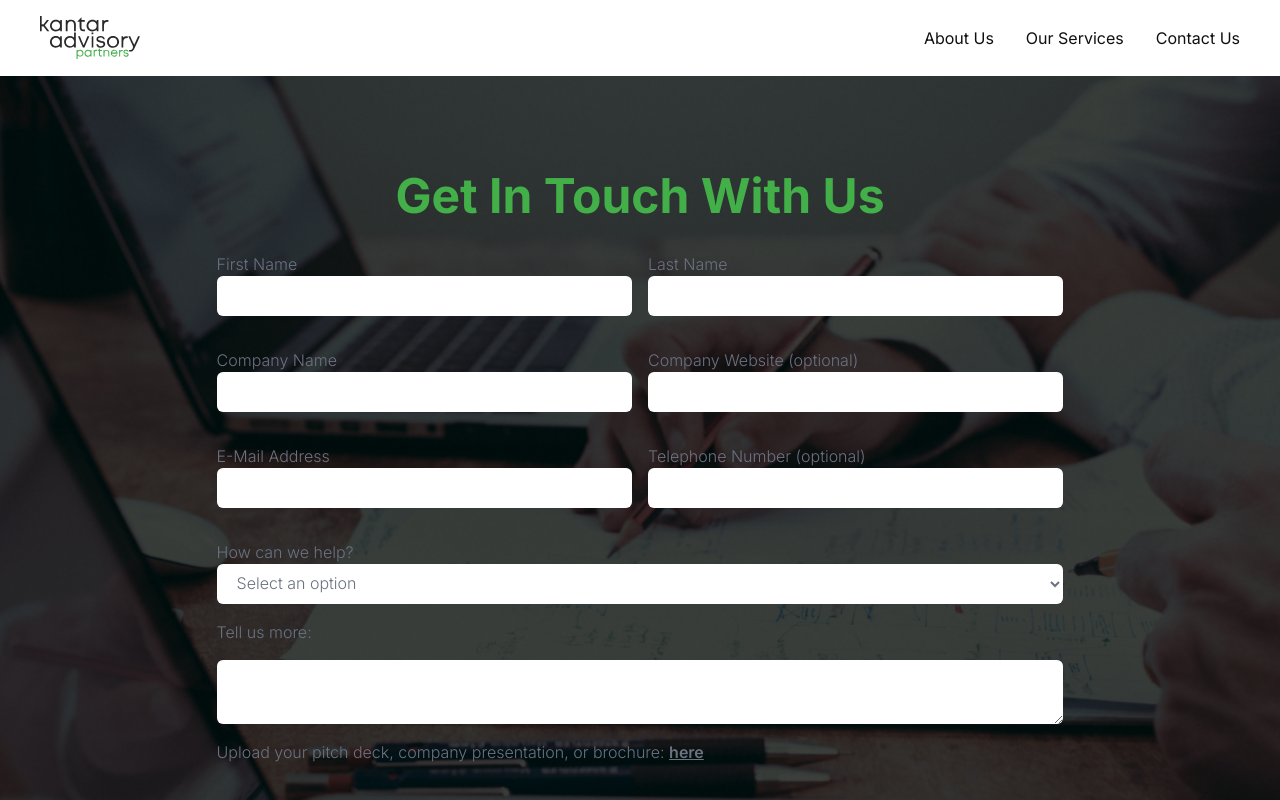
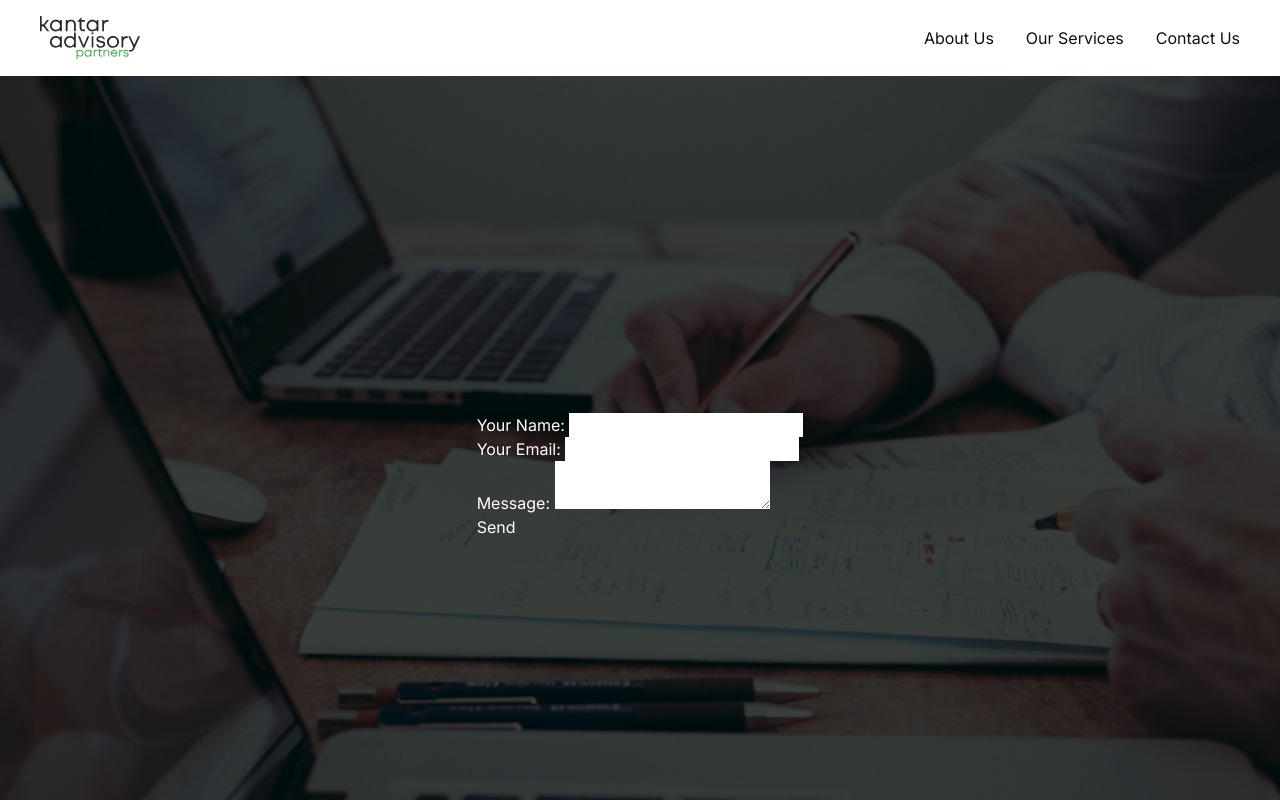
Before and after one commit to BrainTwoPoint0/kap-web, a Next.js app: page /contact in a window 1280 px wide. Shown: the top 800 px of the page. Built offline with nearby package versions, Linux system fonts and the light colour scheme.

Commit message:
add test form

```diff
--- a/src/app/contact/form.tsx
+++ b/src/app/contact/form.tsx
@@ -1,170 +1,180 @@
-"use client"
-import React, { useState } from 'react';
+import React from 'react';
 export default function Form() {
-    const [firstName, setFirstName] = useState('');
-    const [lastName, setLastName] = useState('');
-    const [companyName, setCompanyName] = useState('');
-    const [companyWebsite, setCompanyWebsite] = useState('');
-    const [email, setEmail] = useState('');
-    const [telephone, setTelephone] = useState('');
-    const [helpType, setHelpType] = useState('');
-    const [message, setMessage] = useState('');
+
 
     return (
-        <form className="flex flex-col" data-netlify="true" method="POST">
-            <h1 className="text-2xl font-bold text-[var(--green)] text-center md:text-5xl">
-                Get In Touch With Us
-            </h1>
+        <section>
+            <form name="contact" method="POST" data-netlify="true">
+                <p>
+                    <label>Your Name: <input type="text" name="name" /></label>
+                </p>
+                <p>
+                    <label>Your Email: <input type="email" name="email" /></label>
+                </p>
 
-            <div className="flex flex-col md:flex-row justify-between mt-8 space-y-4 md:space-y-0 md:space-x-4">
-                <div className="w-full md:w-1/2">
-                    <label
-                        htmlFor="firstName"
-                        className="text-gray-500 font-light mb-4 dark:text-gray-50"
-                    >
-                        First Name
-                    </label>
-                    <input
-                        type="text"
-                        value={firstName}
-                        onChange={(e) => {
-                            setFirstName(e.target.value);
-                        }}
-                        name="firstName"
-                        className="w-full bg-white rounded-md py-2 pl-4 focus:outline-none focus:ring-1 ring-green-500 font-light text-gray-500"
-                    />
-                </div>
+                <p>
+                    <label>Message: <textarea name="message"></textarea></label>
+                </p>
+                <p>
+                    <button type="submit">Send</button>
+                </p>
+            </form>
 
-                <div className="w-full md:w-1/2">
-                    <label
-                        htmlFor="lastName"
-                        className="text-gray-500 font-light mb-4 dark:text-gray-50"
-                    >
-                        Last Name
-                    </label>
-                    <input
-                        type="text"
-                        value={lastName}
-                        onChange={(e) => {
-                            setLastName(e.target.value);
-                        }}
-                        name="lastName"
-                        className="w-full bg-white rounded-md py-2 pl-4 focus:outline-none focus:ring-1 ring-green-500 font-light text-gray-500"
-                    />
-                </div>
-            </div>
+        </section>
+        // <form className="flex flex-col" data-netlify="true" method="POST">
+        //     <h1 className="text-2xl font-bold text-[var(--green)] text-center md:text-5xl">
+        //         Get In Touch With Us
+        //     </h1>
+
+        //     <div className="flex flex-col md:flex-row justify-between mt-8 space-y-4 md:space-y-0 md:space-x-4">
+        //         <div className="w-full md:w-1/2">
+        //             <label
+        //                 htmlFor="firstName"
+        //                 className="text-gray-500 font-light mb-4 dark:text-gray-50"
+        //             >
+        //                 First Name
+        //             </label>
+        //             <input
+        //                 type="text"
+        //                 value={firstName}
+        //                 onChange={(e) => {
+        //                     setFirstName(e.target.value);
+        //                 }}
+        //                 name="firstName"
+        //                 className="w-full bg-white rounded-md py-2 pl-4 focus:outline-none focus:ring-1 ring-green-500 font-light text-gray-500"
+        //             />
+        //         </div>
+
+        //         <div className="w-full md:w-1/2">
+        //             <label
+        //                 htmlFor="lastName"
+        //                 className="text-gray-500 font-light mb-4 dark:text-gray-50"
+        //             >
+        //                 Last Name
+        //             </label>
+        //             <input
+        //                 type="text"
+        //                 value={lastName}
+        //                 onChange={(e) => {
+        //                     setLastName(e.target.value);
+        //                 }}
+        //                 name="lastName"
+        //                 className="w-full bg-white rounded-md py-2 pl-4 focus:outline-none focus:ring-1 ring-green-500 font-light text-gray-500"
+        //             />
+        //         </div>
+        //     </div>
 
 
 
-            <div className="flex flex-col md:flex-row justify-between mt-8 space-y-4 md:space-y-0 md:space-x-4">
+        //     <div className="flex flex-col md:flex-row justify-between mt-8 space-y-4 md:space-y-0 md:space-x-4">
 
-                <div className="w-full md:w-1/2">
-                    <label htmlFor="companyName" className="text-gray-500 font-light mb-4 dark:text-gray-50">
-                        Company Name
-                    </label>
-                    <input
-                        type="text"
-                        value={companyName}
-                        onChange={(e) => setCompanyName(e.target.value)}
-                        name="companyName"
-                        className="w-full bg-white rounded-md py-2 pl-4 focus:outline-none focus:ring-1 ring-green-500 font-light text-gray-500"
-                    />
-                </div>
+        //         <div className="w-full md:w-1/2">
+        //             <label htmlFor="companyName" className="text-gray-500 font-light mb-4 dark:text-gray-50">
+        //                 Company Name
+        //             </label>
+        //             <input
+        //                 type="text"
+        //                 value={companyName}
+        //                 onChange={(e) => setCompanyName(e.target.value)}
+        //                 name="companyName"
+        //                 className="w-full bg-white rounded-md py-2 pl-4 focus:outline-none focus:ring-1 ring-green-500 font-light text-gray-500"
+        //             />
+        //         </div>
 
 
-                <div className="w-full md:w-1/2">
-                    <label htmlFor="companyWebsite" className="text-gray-500 font-light mb-4 dark:text-gray-50">
-                        Company Website (optional)
-                    </label>
-                    <input
-                        type="url"
-                        value={companyWebsite}
-                        onChange={(e) => setCompanyWebsite(e.target.value)}
-                        name="companyWebsite"
-                        className="w-full bg-white rounded-md py-2 pl-4 focus:outline-none focus:ring-1 ring-green-500 font-light text-gray-500"
-                    />
-                </div>
-            </div>
+        //         <div className="w-full md:w-1/2">
+        //             <label htmlFor="companyWebsite" className="text-gray-500 font-light mb-4 dark:text-gray-50">
+        //                 Company Website (optional)
+        //             </label>
+        //             <input
+        //                 type="url"
+        //                 value={companyWebsite}
+        //                 onChange={(e) => setCompanyWebsite(e.target.value)}
+        //                 name="companyWebsite"
+        //                 className="w-full bg-white rounded-md py-2 pl-4 focus:outline-none focus:ring-1 ring-green-500 font-light text-gray-500"
+        //             />
+        //         </div>
+        //     </div>
 
 
-            <div className="flex flex-col md:flex-row justify-between mt-8 space-y-4 md:space-y-0 md:space-x-4">
-                <div className="w-full md:w-1/2">
-                    <label htmlFor="email" className="text-gray-500 font-light mb-4 dark:text-gray-50">
-                        E-Mail Address
-                    </label>
-                    <input
-                        type="text"
-                        value={email}
-                        onChange={(e) => setEmail(e.target.value)}
-                        name="email"
-                        className="w-full bg-white rounded-md py-2 pl-4 focus:outline-none focus:ring-1 ring-green-500 font-light text-gray-500"
-                    />
-                </div>
+        //     <div className="flex flex-col md:flex-row justify-between mt-8 space-y-4 md:space-y-0 md:space-x-4">
+        //         <div className="w-full md:w-1/2">
+        //             <label htmlFor="email" className="text-gray-500 font-light mb-4 dark:text-gray-50">
+        //                 E-Mail Address
+        //             </label>
+        //             <input
+        //                 type="text"
+        //                 value={email}
+        //                 onChange={(e) => setEmail(e.target.value)}
+        //                 name="email"
+        //                 className="w-full bg-white rounded-md py-2 pl-4 focus:outline-none focus:ring-1 ring-green-500 font-light text-gray-500"
+        //             />
+        //         </div>
 
 
-                <div className="w-full md:w-1/2">
-                    <label htmlFor="telephone" className="text-gray-500 font-light mb-4 dark:text-gray-50">
-                        Telephone Number (optional)
-                    </label>
-                    <input
-                        type="url"
-                        value={telephone}
-                        onChange={(e) => setTelephone(e.target.value)}
-                        name="telephone"
-                        className="w-full bg-white rounded-md py-2 pl-4 focus:outline-none focus:ring-1 ring-green-500 font-light text-gray-500"
-                    />
-                </div>
-            </div>
+        //         <div className="w-full md:w-1/2">
+        //             <label htmlFor="telephone" className="text-gray-500 font-light mb-4 dark:text-gray-50">
+        //                 Telephone Number (optional)
+        //             </label>
+        //             <input
+        //                 type="url"
+        //                 value={telephone}
+        //                 onChange={(e) => setTelephone(e.target.value)}
+        //                 name="telephone"
+        //                 className="w-full bg-white rounded-md py-2 pl-4 focus:outline-none focus:ring-1 ring-green-500 font-light text-gray-500"
+        //             />
+        //         </div>
+        //     </div>
 
 
-            <div className="mt-8">
-                <label htmlFor="helpType" className="text-gray-500 font-light mb-4 dark:text-gray-50">
-                    How can we help?
-                </label>
-                <select
-                    value={helpType}
-                    onChange={(e) => setHelpType(e.target.value)}
-                    name="helpType"
-                    className="w-full h-10 bg-white rounded-md py-2 pl-4 focus:outline-none focus:ring-1 ring-green-500 font-light text-gray-500"
-                >
-                    <option value="">Select an option</option>
-                    <option value="Investment / fundraising">Investment / fundraising</option>
-                    <option value="Business development">Business development</option>
-                    <option value="Decarbonisation roadmaps">Decarbonisation roadmaps</option>
-                    <option value="Events">Events</option>
-                    <option value="MEA Market Entry">MEA Market Entry</option>
-                </select>
-            </div>
+        //     <div className="mt-8">
+        //         <label htmlFor="helpType" className="text-gray-500 font-light mb-4 dark:text-gray-50">
+        //             How can we help?
+        //         </label>
+        //         <select
+        //             value={helpType}
+        //             onChange={(e) => setHelpType(e.target.value)}
+        //             name="helpType"
+        //             className="w-full h-10 bg-white rounded-md py-2 pl-4 focus:outline-none focus:ring-1 ring-green-500 font-light text-gray-500"
+        //         >
+        //             <option value="">Select an option</option>
+        //             <option value="Investment / fundraising">Investment / fundraising</option>
+        //             <option value="Business development">Business development</option>
+        //             <option value="Decarbonisation roadmaps">Decarbonisation roadmaps</option>
+        //             <option value="Events">Events</option>
+        //             <option value="MEA Market Entry">MEA Market Entry</option>
+        //         </select>
+        //     </div>
 
-            <label
-                htmlFor="tellUsMore"
-                className="text-gray-500 font-light mt-4 mb-4 dark:text-gray-50"
-            >
-                Tell us more:
-            </label>
-            <textarea
-                name="tellUsMore"
-                value={message}
-                onChange={(e) => {
-                    setMessage(e.target.value);
-                }}
-                rows={2}
-                // rows="2"
-                className="w-full bg-white rounded-md py-2 pl-4 mb-4 focus:outline-none focus:ring-1 ring-green-500 font-light text-gray-500 resize-vertical"
-            ></textarea>
+        //     <label
+        //         htmlFor="tellUsMore"
+        //         className="text-gray-500 font-light mt-4 mb-4 dark:text-gray-50"
+        //     >
+        //         Tell us more:
+        //     </label>
+        //     <textarea
+        //         name="tellUsMore"
+        //         value={message}
+        //         onChange={(e) => {
+        //             setMessage(e.target.value);
+        //         }}
+        //         rows={2}
+        //         // rows="2"
+        //         className="w-full bg-white rounded-md py-2 pl-4 mb-4 focus:outline-none focus:ring-1 ring-green-500 font-light text-gray-500 resize-vertical"
+        //     ></textarea>
 
 
-            <label htmlFor="helpType" className="text-gray-500 font-light mb-4 dark:text-gray-50">
-                Upload your pitch deck, company presentation, or brochure: <a href="#" className="underline font-semibold">here</a>
-            </label>
-            <button
-                type="submit"
-                className="px-10 mt-8 py-2 bg-[var(--white)] text-[var(--green)] rounded-md text-lg border-[var(--green)] border-2 hover:bg-[var(--green)] hover:text-[var(--white)] transition-all duration-300 ease-in-out]"
-            >
-                Submit
-            </button>
+        //     <label htmlFor="helpType" className="text-gray-500 font-light mb-4 dark:text-gray-50">
+        //         Upload your pitch deck, company presentation, or brochure: <a href="#" className="underline font-semibold">here</a>
+        //     </label>
+        //     <button
+        //         type="submit"
+        //         className="px-10 mt-8 py-2 bg-[var(--white)] text-[var(--green)] rounded-md text-lg border-[var(--green)] border-2 hover:bg-[var(--green)] hover:text-[var(--white)] transition-all duration-300 ease-in-out]"
+        //     >
+        //         Submit
+        //     </button>
 
 
-        </form >
+        // </form >
     );
 }
```
